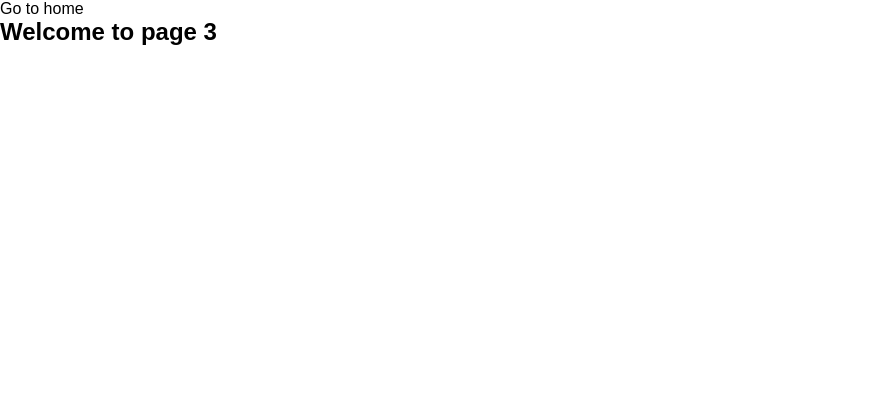
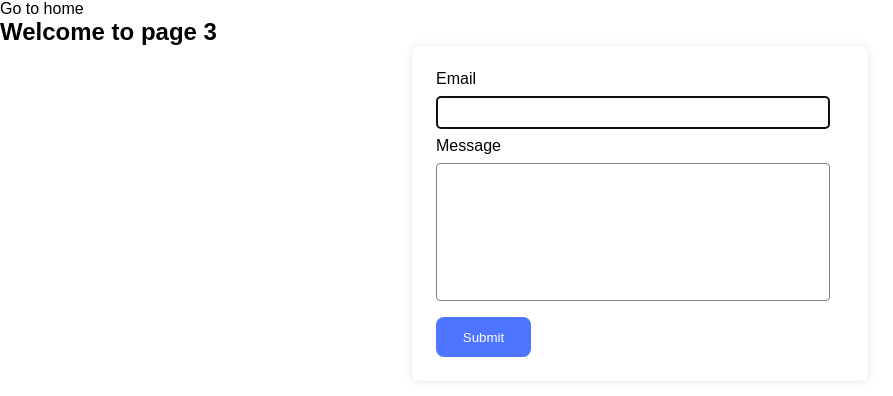
Before and after one commit to DmytroLibeha/goit-js-hw-09, a plain HTML site: page 2-form.html in a window 1280 px wide. Shown: the whole page, without its empty margins (0-893 px from the left). Drawn offline with Linux system fonts and the light colour scheme.

Commit message:
Deploying to gh-pages from @ DmytroLibeha/goit-js-hw-09@3ac60ac21c6dcba959f752c26bf1019d1176e70d 🚀

```diff
--- a/2-form.html
+++ b/2-form.html
@@ -6,13 +6,24 @@
     <meta name="viewport" content="width=device-width, initial-scale=1.0" />
     <title>Form</title>
     <script type="module" crossorigin src="/goit-js-hw-09/2-form.js"></script>
-    <link rel="modulepreload" crossorigin href="/goit-js-hw-09/assets/styles-BfgoLN-8.js">
-    <link rel="stylesheet" crossorigin href="/goit-js-hw-09/assets/styles-C-zDfrS8.css">
+    <link rel="modulepreload" crossorigin href="/goit-js-hw-09/assets/styles-ChOY6sVP.js">
+    <link rel="stylesheet" crossorigin href="/goit-js-hw-09/assets/styles-BYCsaafP.css">
   </head>
   <body>
     <section>
       <a href="./index.html">Go to home</a>
       <h1>Welcome to page 3</h1>
     </section>
+    <form class="feedback-form" autocomplete="off">
+      <label>
+        Email
+        <input type="email" name="email" autofocus />
+      </label>
+      <label>
+        Message
+        <textarea name="message" rows="8"></textarea>
+      </label>
+      <button type="submit">Submit</button>
+    </form>
   </body>
 </html>
--- a/2-form.js
+++ b/2-form.js
@@ -1,2 +1,2 @@
-import"./assets/styles-BfgoLN-8.js";console.log("Form");
+import"./assets/styles-ChOY6sVP.js";const e={email:"",message:""},s="feedback-form-state",t=document.querySelector(".feedback-form"),o=t.querySelector("input[name='email']"),r=t.querySelector("textarea[name='message']");document.addEventListener("DOMContentLoaded",()=>{const a=JSON.parse(localStorage.getItem(s));a&&(e.email=a.email||"",e.message=a.message||"",o.value=e.email,r.value=e.message)});t.addEventListener("input",a=>{const{name:m,value:l}=a.target;m==="email"?e.email=l.trim():m==="message"&&(e.message=l.trim()),localStorage.setItem(s,JSON.stringify(e))});t.addEventListener("submit",a=>{if(a.preventDefault(),e.email===""||e.message===""){alert("Fill please all fields");return}console.log("Form Data Submitted:",e),localStorage.removeItem(s),e.email="",e.message="",o.value="",r.value=""});
 //# sourceMappingURL=2-form.js.map
--- /dev/null
+++ b/assets/styles-BYCsaafP.css
@@ -0,0 +1 @@
+h1,h2,h3,h4,h5,h6,p{margin:0}p:last-child{margin-bottom:0}ul{margin:0;padding:0;list-style:none}a{color:currentColor;text-decoration:none}button{cursor:pointer}img{display:block;max-width:100%;height:auto}body{font-family:Arial,sans-serif;margin:0;padding:0}.gallery{display:flex;flex-wrap:wrap;gap:24px;width:1128px;margin:0 auto}.gallery-item{width:calc((100% - 48px) / 3)}.gallery-image{width:100%;height:auto;border-radius:8px;transition:transform .3s ease}.gallery-image:hover{transform:scale(1.05)}.feedback-form{max-width:408px;margin:0 auto;padding:24px;background-color:#fff;border-radius:8px;box-shadow:0 0 10px #0000001a}.feedback-form input,.feedback-form textarea{width:360px;padding:8px 16px;margin-top:8px;margin-bottom:8px;border:1px solid #808080;border-radius:4px;display:flex;resize:none}.feedback-form button{min-width:95px;height:40px;margin-top:8px;padding:8px 16px;border:none;background-color:#4e75ff;color:#fff;border-radius:8px;cursor:pointer}.feedback-form button:hover{background-color:#6c8cff}
--- a/assets/styles-C-zDfrS8.css
+++ /dev/null
@@ -1 +0,0 @@
-h1,h2,h3,h4,h5,h6,p{margin:0}p:last-child{margin-bottom:0}ul{margin:0;padding:0;list-style:none}a{color:currentColor;text-decoration:none}button{cursor:pointer}img{display:block;max-width:100%;height:auto}body{font-family:Arial,sans-serif;margin:0;padding:0}.gallery{display:flex;flex-wrap:wrap;gap:24px;width:1128px;margin:0 auto}.gallery-item{width:calc((100% - 48px) / 3)}.gallery-image{width:100%;height:auto;border-radius:8px;transition:transform .3s ease}.gallery-image:hover{transform:scale(1.05)}
--- a/assets/styles-BfgoLN-8.js
+++ b/assets/styles-ChOY6sVP.js
@@ -1,2 +1,2 @@
 (function(){const t=document.createElement("link").relList;if(t&&t.supports&&t.supports("modulepreload"))return;for(const e of document.querySelectorAll('link[rel="modulepreload"]'))i(e);new MutationObserver(e=>{for(const r of e)if(r.type==="childList")for(const o of r.addedNodes)o.tagName==="LINK"&&o.rel==="modulepreload"&&i(o)}).observe(document,{childList:!0,subtree:!0});function s(e){const r={};return e.integrity&&(r.integrity=e.integrity),e.referrerPolicy&&(r.referrerPolicy=e.referrerPolicy),e.crossOrigin==="use-credentials"?r.credentials="include":e.crossOrigin==="anonymous"?r.credentials="omit":r.credentials="same-origin",r}function i(e){if(e.ep)return;e.ep=!0;const r=s(e);fetch(e.href,r)}})();
-//# sourceMappingURL=styles-BfgoLN-8.js.map
+//# sourceMappingURL=styles-ChOY6sVP.js.map
```
Also changed, not shown: 1-gallery.html (+2 -2 lines), 1-gallery.js (+1 -1 lines), index.html (+2 -2 lines), 3 other files.
